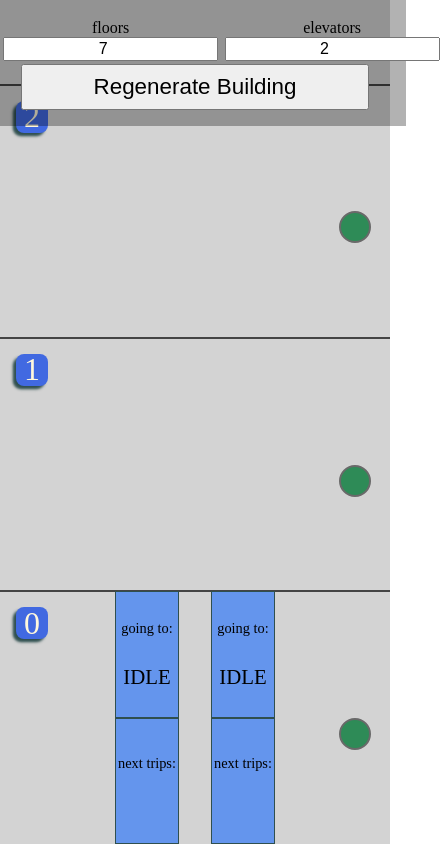
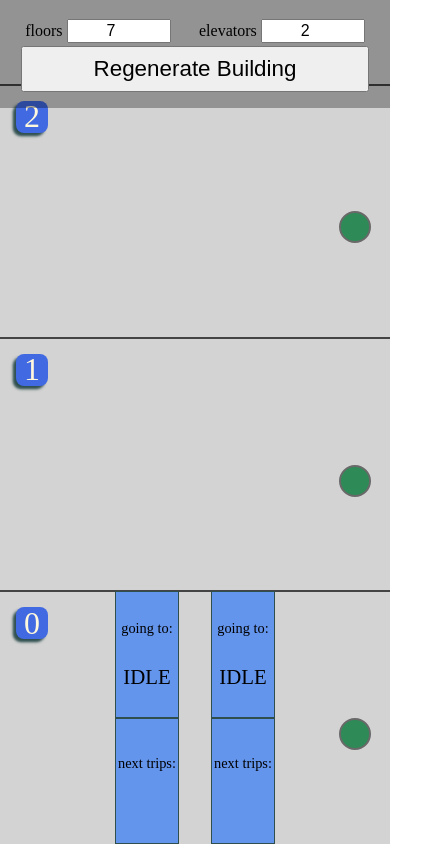
Before and after one commit to snstrauss/vanilla-elevators, a website built with Parcel: page index.html in a window 390 px wide. Shown: the whole page, 443 px wide, since content can reach past the window. Built offline with nearby package versions, Linux system fonts and the light colour scheme.

Commit message:
more fixes for form responsivness

```diff
--- a/src/styles/building.scss
+++ b/src/styles/building.scss
@@ -8,7 +8,9 @@ body {
   z-index: 1;
   position: absolute;
   background-color: rgba(0, 0, 0, 0.3);
-  padding: 1rem;
+  --pad: 1rem;
+  padding-top: var(--pad);
+  padding-bottom: var(--pad);
 
   left: 50%;
   transform: translateX(-50%);
@@ -39,6 +41,8 @@ body {
       & > input {
         font-size: 1rem;
         text-align: center;
+
+        max-width: 6rem;
       }
     }
   }
```
